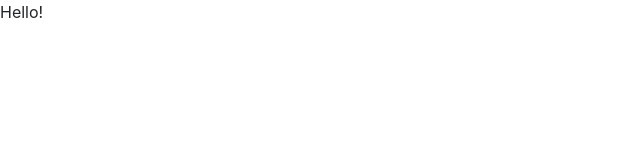
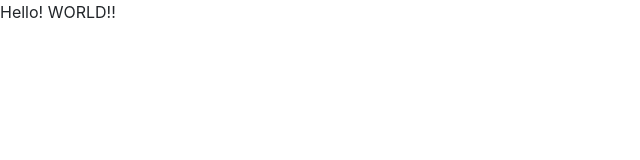
Before and after one commit to digitworm/ItProger, a plain HTML site: page index.html in a window 1280 px wide. Shown: the whole page, without its empty margins (0-640 px from the left). Drawn offline with nearby package versions, Linux system fonts and the light colour scheme.

Commit message:
second try

```diff
--- a/index.html
+++ b/index.html
@@ -15,7 +15,7 @@
 
 <body>
 
-    <p>Hello!</p>
+    <p>Hello! WORLD!!</p>
     <!-- Optional JavaScript -->
     <!-- jQuery first, then Popper.js, then Bootstrap JS -->
     <script src="https://code.jquery.com/jquery-3.3.1.slim.min.js"
```
